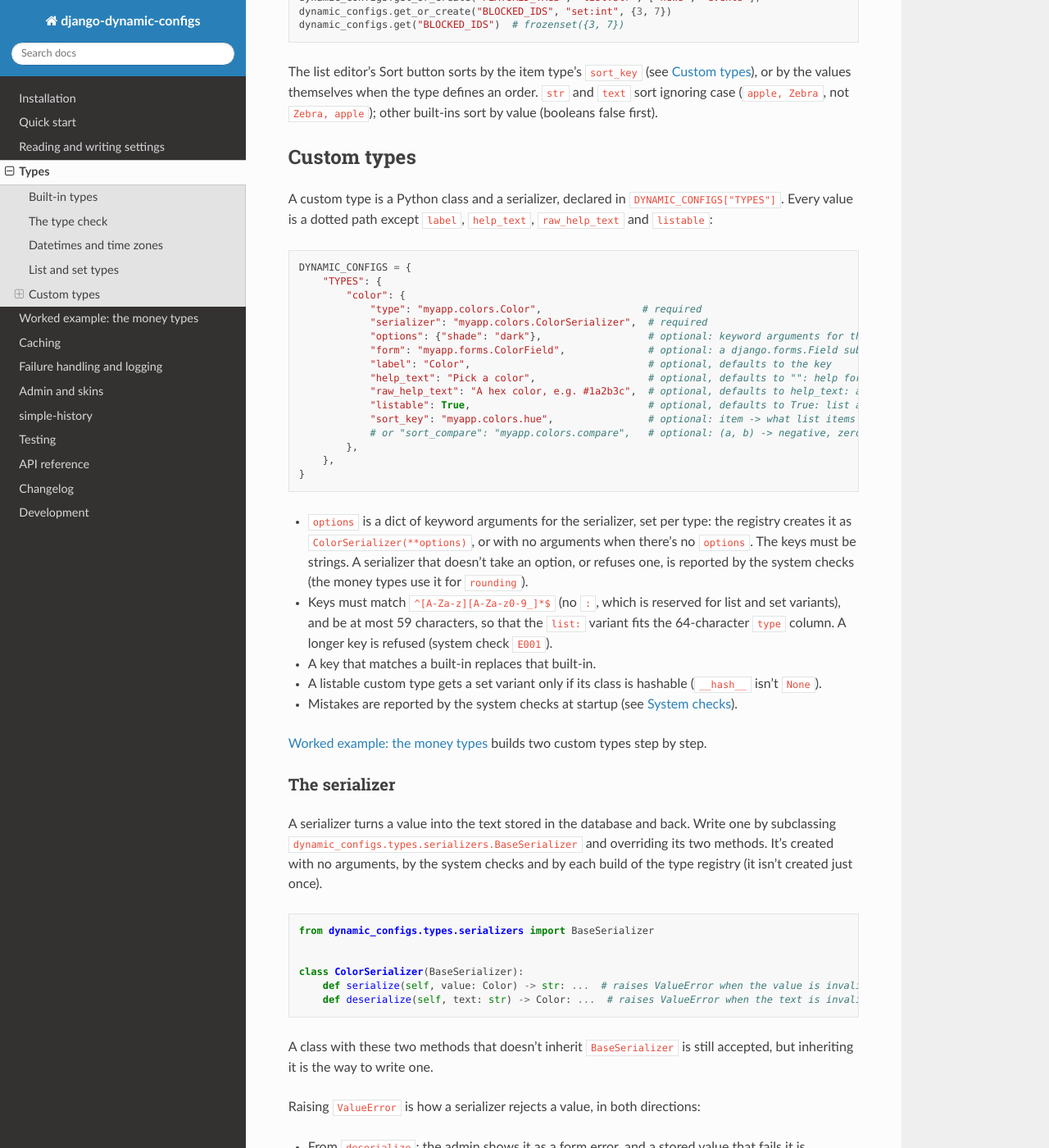
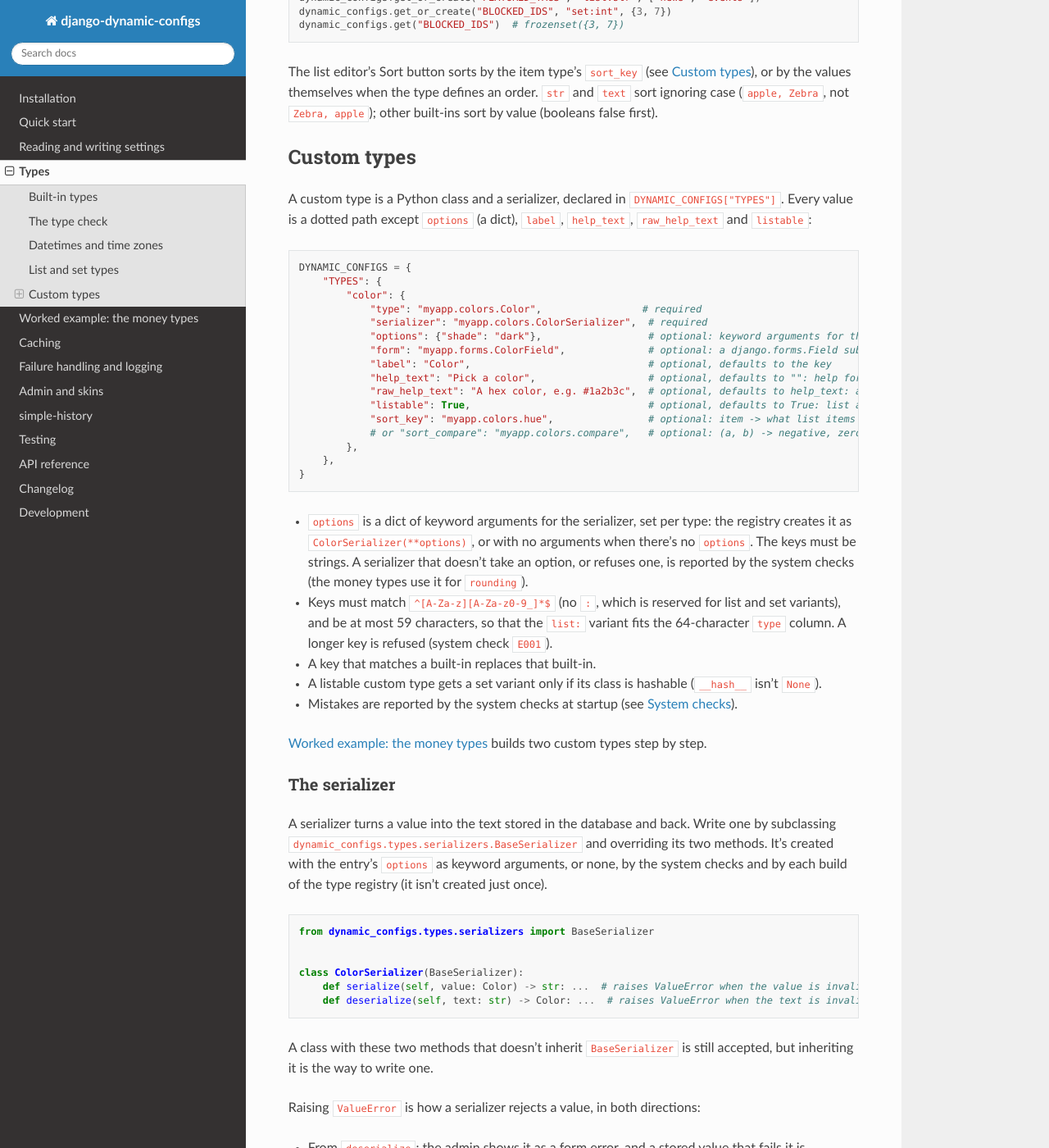
Before and after one commit to Tecktron/django-dynamic-configs, a Sphinx documentation site: the page built from docs/types.md, in a window 1280 px wide and 1400 px high, scrolled down 3478 px. Shown: the whole window at 82% size. Built offline with Sphinx 7.4.7 and the Read the Docs theme 3.1.0, drawn with Linux system fonts in a browser that asks for light colours.

Commit message:
Store an unsigned zero, and match docs to options and threads
check_amount quantized a negative amount that rounds to zero, or -0
itself, to "-0.00". It now returns a positive zero, so the money
serializers store and read "0.00"; the money docs and the spec say so.

types.md and the spec listed every custom-type value but options as a
dotted path, said a serializer is created with no arguments, and the
spec still limited E003 to TypeError or ValueError. They now name
options (a dict), say the serializer gets the entry's options as
keyword arguments or none, and that any exception on creation is E003.
The spec gains the 59-character type-key limit types.md already gives.

The testing docs, the override_configs docstring and the spec said
overrides never leak between threads. With
sys.flags.thread_inherit_context on (the default on free-threaded
Python 3.14 and later), a thread started inside a block copies its
context and sees them; they now say so.

````diff
--- a/docs/types.md
+++ b/docs/types.md
@@ -123,7 +123,7 @@ values themselves when the type defines an order. `str` and `text` sort ignoring
 ## Custom types
 
 A custom type is a Python class and a serializer, declared in `DYNAMIC_CONFIGS["TYPES"]`. Every value is a dotted path
-except `label`, `help_text`, `raw_help_text` and `listable`:
+except `options` (a dict), `label`, `help_text`, `raw_help_text` and `listable`:
 
 ```python
 DYNAMIC_CONFIGS = {
@@ -160,8 +160,9 @@ DYNAMIC_CONFIGS = {
 ### The serializer
 
 A serializer turns a value into the text stored in the database and back. Write one by subclassing
-`dynamic_configs.types.serializers.BaseSerializer` and overriding its two methods. It's created with no arguments,
-by the system checks and by each build of the type registry (it isn't created just once).
+`dynamic_configs.types.serializers.BaseSerializer` and overriding its two methods. It's created with the entry's
+`options` as keyword arguments, or none, by the system checks and by each build of the type registry (it isn't created
+just once).
 
 ```python
 from dynamic_configs.types.serializers import BaseSerializer
````
Also changed, not shown: docs/design/django-dynamic-configs.md (+24 -20 lines), docs/money.md (+2 -1 lines), docs/testing.md (+4 -2 lines), 3 other files.
